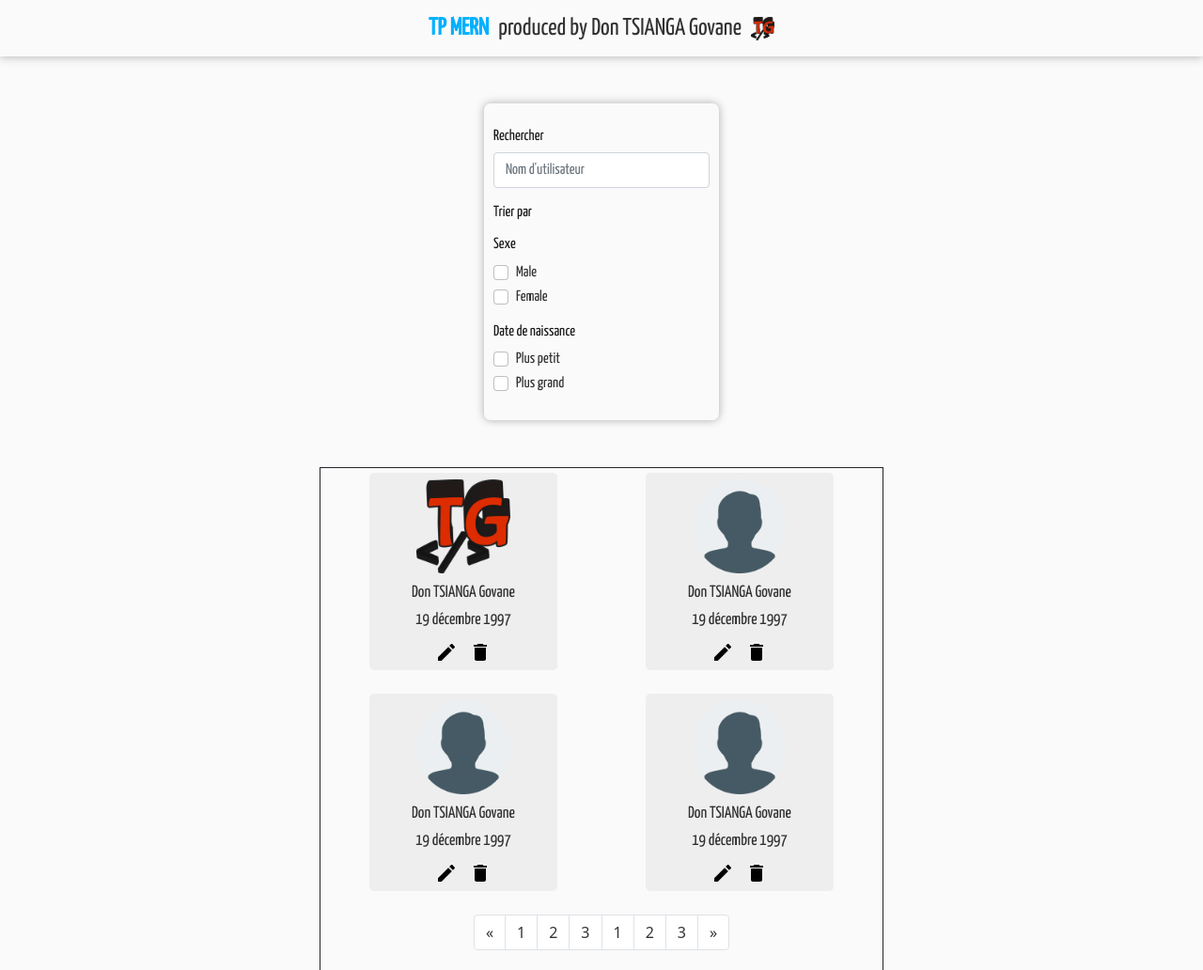
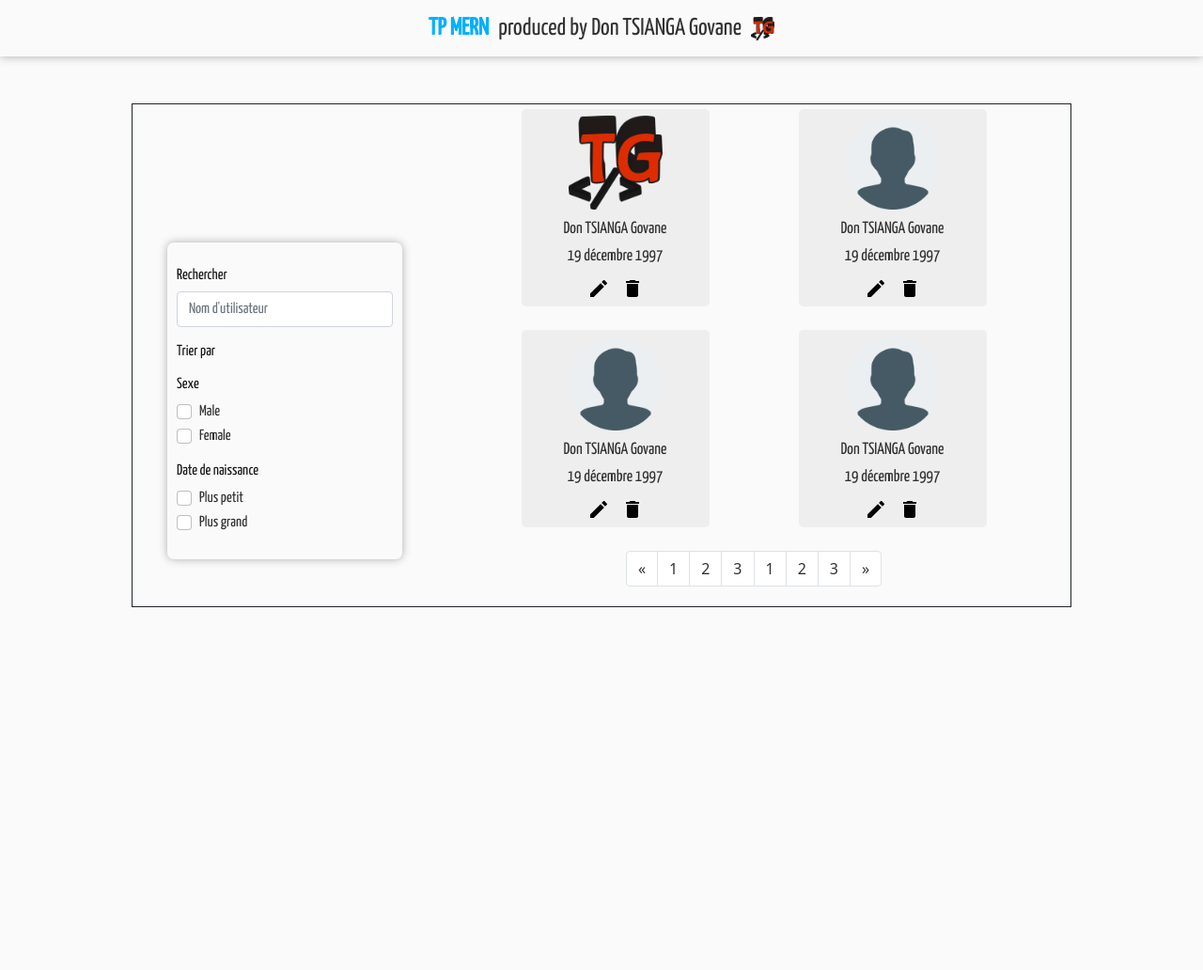
Before and after one commit to DonTG19/TP_MERN, a website: page public/index.html in a window 1280 px wide. Shown: the whole page at 94% size. After the commit the page ends 800 px from the top, so only its background shows below. Drawn offline with nearby package versions, Linux system fonts and the light colour scheme.

Commit message:
interface version 1.0.0

```diff
--- a/package.json
+++ b/package.json
@@ -1,7 +1,7 @@
 {
   "name": "tp_mern",
   "private": true,
-  "version": "0.1.0",
+  "version": "0.5.0",
   "description": "EXAMEN TP | MERN STACK | 5ILTI | Master TIW | IGA Casablanca Maroc",
   "main": "/public/index.html",
   "scripts": {
--- a/public/js/script.js
+++ b/public/js/script.js
@@ -60,7 +60,9 @@ function IconButton(props) {
 }
 
 function Main() {
-    return React.createElement("div", null, React.createElement(Header, null), React.createElement("div", null, React.createElement(FilterBloc, null), React.createElement(UserList, null)));
+    return React.createElement("div", null, React.createElement(Header, null), React.createElement("div", {
+        id: "main"
+    }, React.createElement(FilterBloc, null), React.createElement(UserList, null)));
 }
 
 function Pagination() {
--- a/src/js/components/Main.js
+++ b/src/js/components/Main.js
@@ -2,7 +2,7 @@ function Main(){
     return (
         <div>
             <Header />
-            <div>
+            <div id="main">
                 <FilterBloc />
                 <UserList />
             </div>
--- a/src/sass/components/_userList.scss
+++ b/src/sass/components/_userList.scss
@@ -1,5 +1,4 @@
 section{
-    border: 1px solid;
     width: 600px;
     min-width: 250px;
     padding: 5px;
--- a/src/sass/style.scss
+++ b/src/sass/style.scss
@@ -4,3 +4,13 @@
 @import "components/filterBloc";
 @import "components/userList";
 @import "components/pagination";
+
+#main{
+    border: 1px solid;
+    min-width: 250px;
+    max-width: 1000px;
+    width: 80%;
+    margin: auto;
+    display: flex;
+    justify-content: space-between;
+}
```
Also changed, not shown: public/css/style.css.
